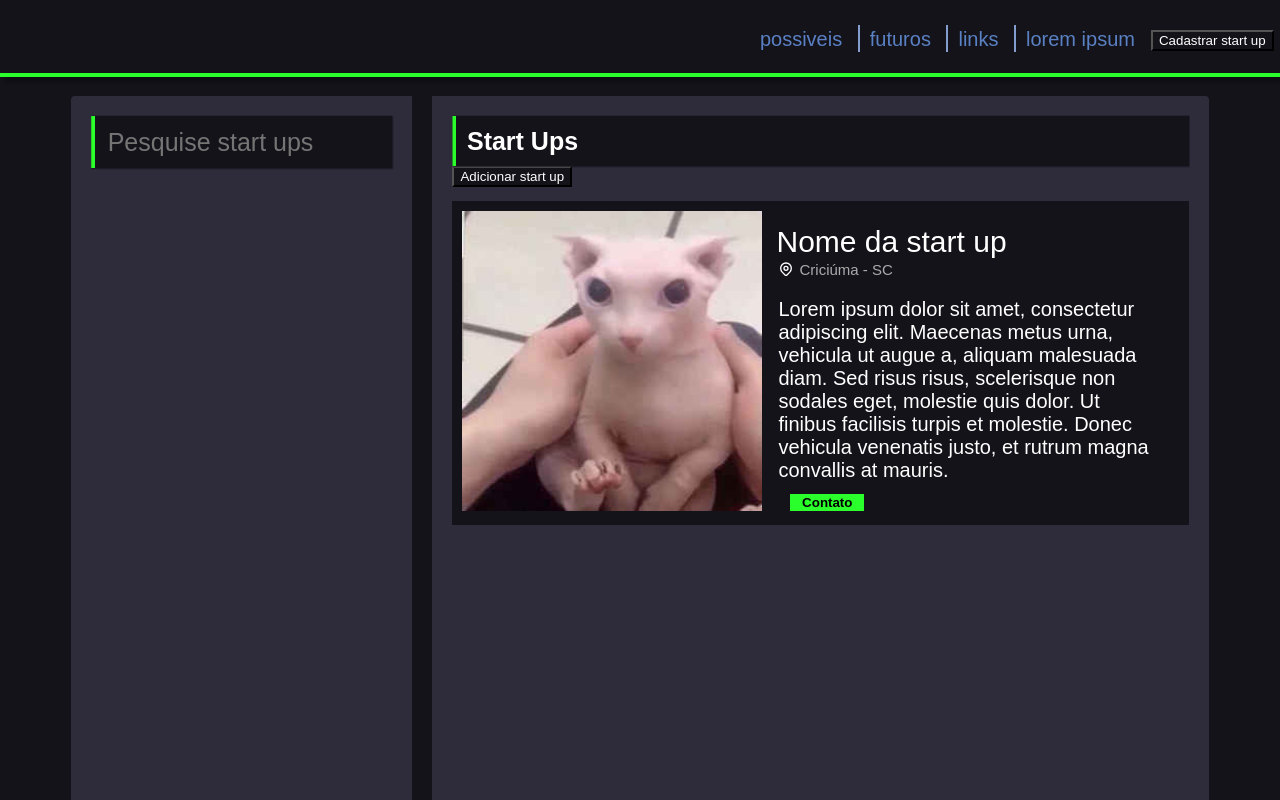
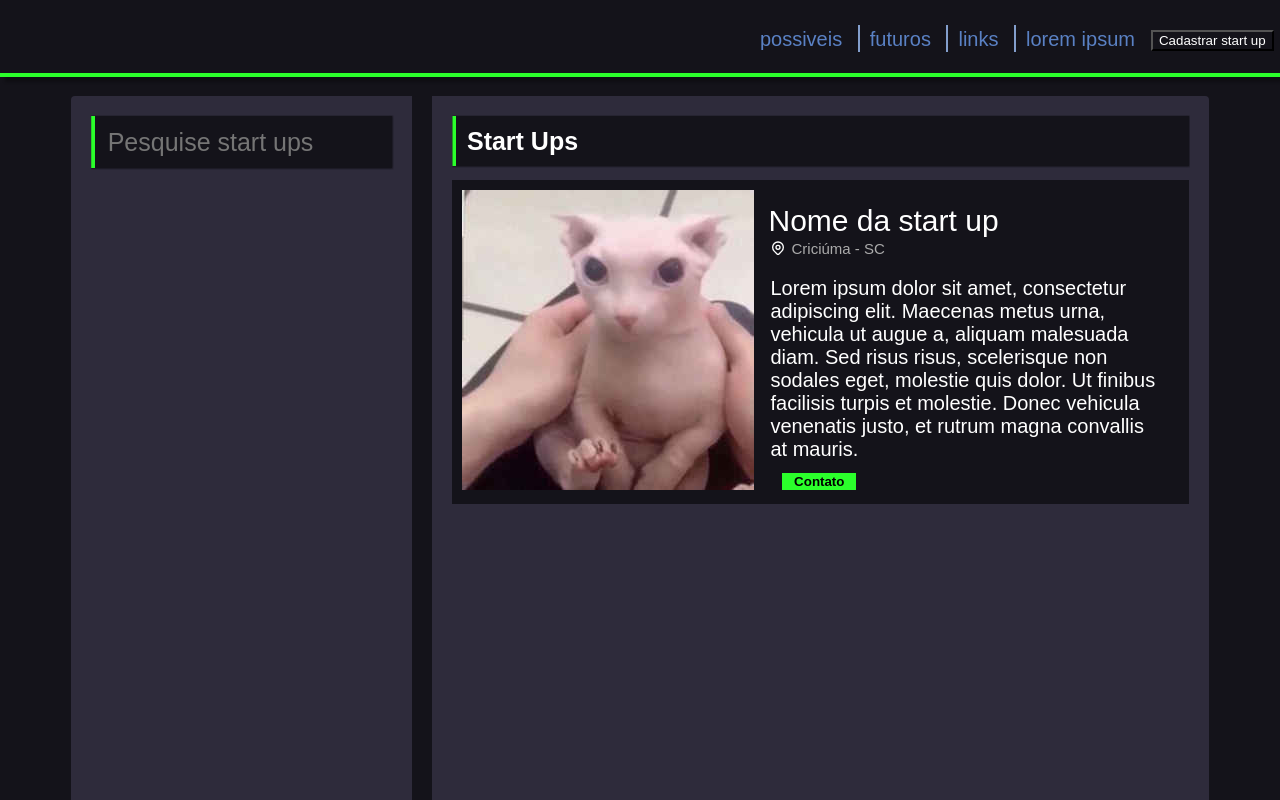
Before and after one commit to castelanlan/startupmap, a React (Create React App) app: page / in a window 1280 px wide. Shown: the top 800 px of the page. Built offline with nearby package versions, Linux system fonts and the light colour scheme.

Commit message:
pequenas mudanças, refatorizar codgio

```diff
--- a/src/components/Header/styles.ts
+++ b/src/components/Header/styles.ts
@@ -13,8 +13,7 @@ export const OkButton = styled.button`
     background-color: var(--color-green);
 `;
 
-export const Container = styled.div`
-`;
+export const Container = styled.div``;
 
 export const NavBar = styled.div`
     padding: 0.5%;
--- a/src/components/Info/index.tsx
+++ b/src/components/Info/index.tsx
@@ -48,10 +48,10 @@ const Info: React.FC = () => {
             <h2>Start Ups</h2>
           </Titulo>
 
-          <Fragment>
+          {/* <Fragment>
             <button onClick={() => setCount(count + 1)}>Adicionar start up</button>
-            {[...Array(count)].map((_, i) => <AddedElement key={i} />)} {/* direto do so*/}
-          </Fragment>
+            {[...Array(count)].map((_, i) => <AddedElement key={i} />)} {/* direto do so
+          </Fragment> */ }
 
           <StartUp />
         </Direita>
--- a/src/components/Info/styles.ts
+++ b/src/components/Info/styles.ts
@@ -49,10 +49,6 @@ export const Titulo = styled.div`
     }
 
     > .f_pesquisar {
-        display: flex;
-        color: #ababab;
-        align-items: center;
-
         > .input_pesq {
             font-size: 25px;
             width: 100%;
@@ -61,8 +57,8 @@ export const Titulo = styled.div`
 
         > .input_pesq:focus {
             outline: none !important;
+            color: #ababab;
         }
-
     }
 `;
 
--- a/src/components/Layout/styles.ts
+++ b/src/components/Layout/styles.ts
@@ -1,9 +1,5 @@
 import styled from 'styled-components';
 
-export const Container = styled.div`
-    display: flex;
-    flex-direction: column;
-    min-height: 100%;
-`;
+export const Container = styled.div``;
 
 export const Wrapper = styled.div``;
--- a/src/components/StartUp/index.tsx
+++ b/src/components/StartUp/index.tsx
@@ -24,7 +24,7 @@ const StartUp = () => {
     <Container>
       <StartUpSection>
         <Foto>
-          <img alt="Foto" src={bingus} width="300px" height="300px" />
+          <img className="foto" alt="Foto" src={bingus} />
         </Foto>
         <Texto>
 
--- a/src/components/StartUp/styles.ts
+++ b/src/components/StartUp/styles.ts
@@ -2,9 +2,7 @@ import styled from 'styled-components';
 
 import { HiOutlineLocationMarker } from 'react-icons/hi';
 
-export const Container = styled.div`
-
-`;
+export const Container = styled.div``;
 
 export const PinIcon = styled(HiOutlineLocationMarker)``;
 
@@ -16,6 +14,14 @@ export const StartUpSection = styled.div`
 `;
 
 export const Foto = styled.div`
+    > .foto {
+        max-width: 50vw;
+        max-height: 50vw;
+        resize: both;
+        height: auto;
+        width: auto;
+    }
+
 `;
 
 export const Texto = styled.div`
```
Lines whose indentation alone changed are shown as unchanged.
